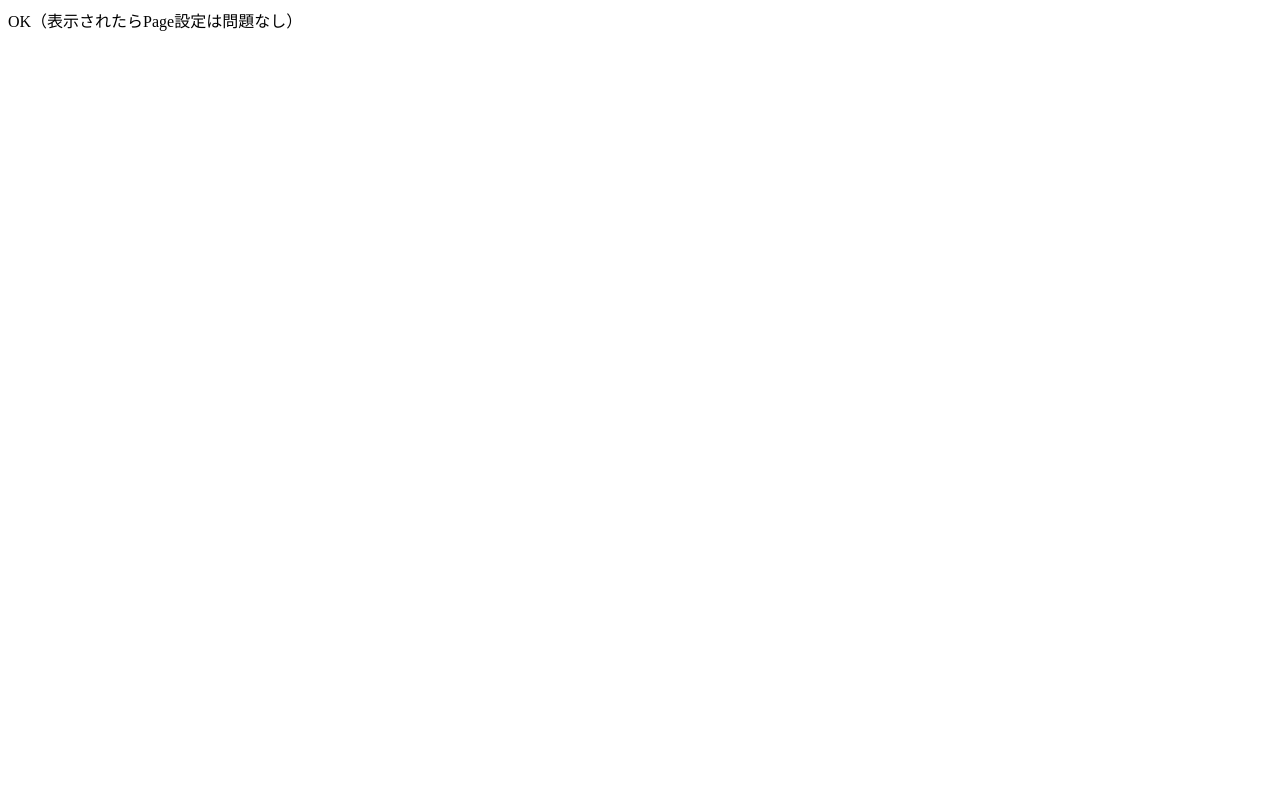
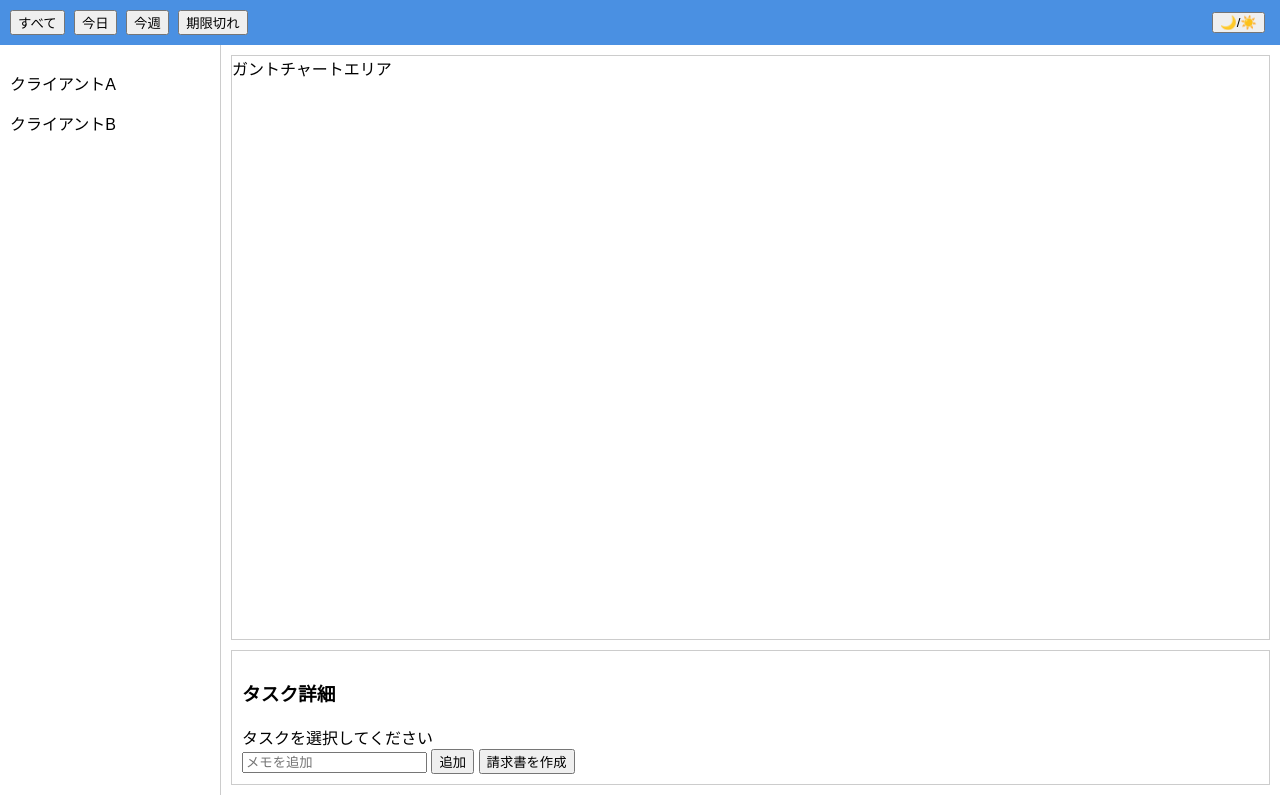
Before and after one commit to ecsm-ai/tasksync-designer02, a plain HTML site: page index.html in a window 1280 px wide. Drawn offline with Linux system fonts and the light colour scheme.

Commit message:
Update index.html

```diff
--- a/index.html
+++ b/index.html
@@ -1,3 +1,98 @@
-<!doctype html>
-<html><meta charset="utf-8"><title>Test</title>
-<body>OK（表示されたらPage設定は問題なし）</body></html>
+<!DOCTYPE html>
+<html lang="ja">
+<head>
+  <meta charset="UTF-8" />
+  <meta name="viewport" content="width=device-width, initial-scale=1.0"/>
+  <title>TaskSync Designer</title>
+  <style>
+    body { font-family: sans-serif; margin: 0; padding: 0; }
+    header { background: #4a90e2; color: white; padding: 10px; display: flex; justify-content: space-between; align-items: center; }
+    header button { margin-right: 5px; }
+    .container { display: flex; height: calc(100vh - 50px); }
+    .sidebar { width: 200px; border-right: 1px solid #ccc; padding: 10px; overflow-y: auto; }
+    .main { flex: 1; padding: 10px; display: flex; flex-direction: column; }
+    .gantt { flex: 1; border: 1px solid #ccc; margin-bottom: 10px; overflow-x: auto; }
+    .details { border: 1px solid #ccc; padding: 10px; }
+    .dark { background: #222; color: #ddd; }
+    .dark header { background: #222; }
+    .task-overdue { background: #f88; }
+  </style>
+</head>
+<body>
+<header>
+  <div>
+    <button onclick="filterTasks('all')">すべて</button>
+    <button onclick="filterTasks('today')">今日</button>
+    <button onclick="filterTasks('week')">今週</button>
+    <button onclick="filterTasks('overdue')">期限切れ</button>
+  </div>
+  <div>
+    <button onclick="toggleDarkMode()">🌙/☀️</button>
+  </div>
+</header>
+<div class="container">
+  <div class="sidebar" id="clientList"></div>
+  <div class="main">
+    <div class="gantt" id="ganttChart">ガントチャートエリア</div>
+    <div class="details">
+      <h3>タスク詳細</h3>
+      <div id="taskDetails">タスクを選択してください</div>
+      <input id="memoInput" placeholder="メモを追加"/>
+      <button onclick="addMemo()">追加</button>
+      <button onclick="generateInvoice()">請求書を作成</button>
+    </div>
+  </div>
+</div>
+
+<script>
+let tasks = JSON.parse(localStorage.getItem('tasks') || '[]');
+let currentTaskId = null;
+
+function filterTasks(mode){
+  console.log("フィルタ:", mode);
+}
+
+function toggleDarkMode(){
+  document.body.classList.toggle('dark');
+}
+
+function addMemo(){
+  if(!currentTaskId) return;
+  const txt = document.getElementById('memoInput').value;
+  if(!txt) return;
+  const task = tasks.find(t=>t.id===currentTaskId);
+  task.memos = task.memos || [];
+  task.memos.push({text: txt, date: new Date().toLocaleString()});
+  localStorage.setItem('tasks', JSON.stringify(tasks));
+  document.getElementById('memoInput').value = '';
+  showTaskDetails(task);
+}
+
+function generateInvoice(){
+  if(!currentTaskId) return;
+  const task = tasks.find(t=>t.id===currentTaskId);
+  const win = window.open();
+  win.document.write(`<h1>請求書</h1><p>タスク: ${task.name}</p><p>金額: ¥100,000</p>`);
+}
+
+function showTaskDetails(task){
+  currentTaskId = task.id;
+  let html = `<p>名前: ${task.name}</p>`;
+  if(task.memos){
+    html += `<ul>` + task.memos.map(m=>`<li>${m.date}: ${m.text}</li>`).join('') + `</ul>`;
+  }
+  document.getElementById('taskDetails').innerHTML = html;
+}
+
+// デモ用のタスクを追加
+if(tasks.length===0){
+  tasks = [
+    {id:1, name:'Webサイトデザイン', due:'2025-08-15'},
+    {id:2, name:'ロゴ制作', due:'2025-08-20'}
+  ];
+  localStorage.setItem('tasks', JSON.stringify(tasks));
+}
+document.getElementById('clientList').innerHTML = '<p>クライアントA</p><p>クライアントB</p>';
+</script>
+</body>
+</html>
```
